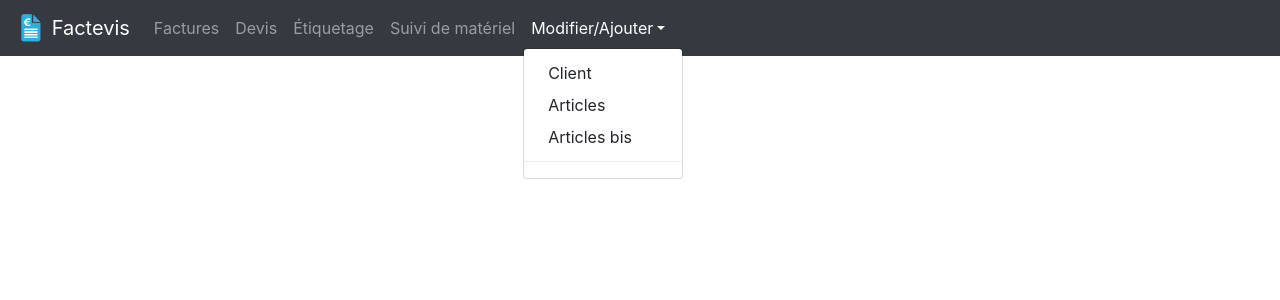
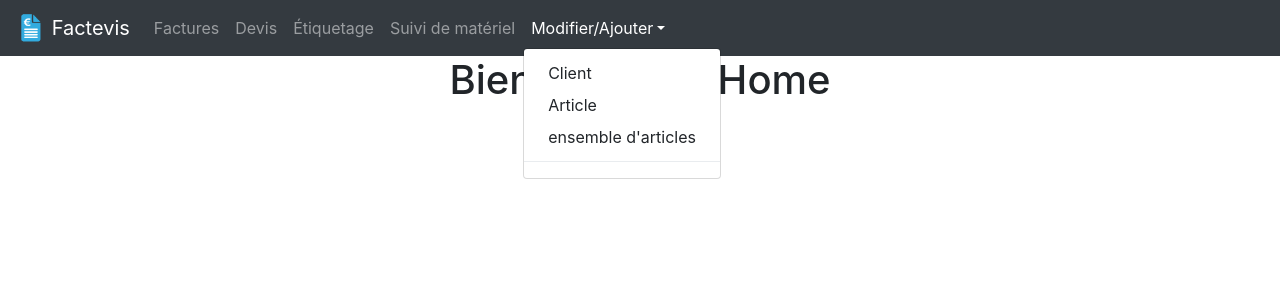
Before and after one commit to miguel-antoons/projet_webdev, a React (Create React App) app in the folder react_code/: page / in a window 1280 px wide. Both pictures are taken after a click on the button "Modifier/Ajouter". Shown: the top 300 px of the page. Built offline with nearby package versions, Linux system fonts and the light colour scheme.

Commit message:
add Routes and Pages

```diff
--- a/react_code/package.json
+++ b/react_code/package.json
@@ -11,6 +11,7 @@
     "react": "^17.0.1",
     "react-bootstrap": "^1.5.2",
     "react-dom": "^17.0.1",
+    "react-router-dom": "^5.2.0",
     "react-scripts": "4.0.3",
     "web-vitals": "^1.1.0"
   },
--- a/react_code/src/App.js
+++ b/react_code/src/App.js
@@ -1,14 +1,47 @@
 import React from 'react';
 import './App.css';
 import 'bootstrap/dist/css/bootstrap.min.css';
+import {BrowserRouter as Router, Switch, Route} from 'react-router-dom'
+
+// Add component
 import Navbar from './components/Navbar/Navbar'
+import Facture from './components/Pages/Facture/Facture'
+import Devis from './components/Pages/Devis/Devis'
+import Etiquetage from './components/Pages/Etiquetage/Etiquetage'
+import Suivi from './components/Pages/Suivi/Suivi'
+import Client from './components/Pages/Ajout_client/Ajout_client'
+import Article from './components/Pages/Ajout_article/Ajout_article'
+import Ensemble from './components/Pages/Ajout_ensemble/Ajout_ensemble'
+
 
 function App() {
   return(
+    <Router>
       <div className="App">
-       <Navbar />
+        <Navbar />
+        <switch>
+          <Route path="/" exact component={Home} />
+          <Route path="/facture" component={Facture} />
+          <Route path="/devis" component={Devis} />
+          <Route path="/etiquetage" component={Etiquetage} />
+          <Route path="/suivi" component={Suivi} />
+          <Route path="/client" component={Client} />
+          <Route path="/article" component={Article} />
+          <Route path="/ensemble" component={Ensemble} />
+        </switch>
       </div>
+    </Router>
+
   );
 }
 
+
+const Home = () => (
+  <div>
+    <h1>Bienvue dans Home</h1>
+  </div>
+)
+
+
+
 export default App;
--- a/react_code/src/components/Navbar/Navbar.js
+++ b/react_code/src/components/Navbar/Navbar.js
@@ -5,7 +5,7 @@ import logoNavbar from "./navbar_logo.png"
 function Navbar() {
     return (
         <BS.Navbar collapseOnSelect expand="lg" bg="dark" variant="dark">
-            <BS.Navbar.Brand href="#home">
+            <BS.Navbar.Brand href="/">
                 <img
                     alt=""
                     src={logoNavbar}
@@ -18,14 +18,14 @@ function Navbar() {
             <BS.Navbar.Toggle aria-controls="responsive-BS.Navbar-BS.Nav"/>
             <BS.Navbar.Collapse id="responsive-BS.Navbar-BS.Nav">
                 <BS.Nav className="mr-auto">
-                    <BS.Nav.Link href="#features">Factures</BS.Nav.Link>
-                    <BS.Nav.Link href="#pricing">Devis</BS.Nav.Link>
-                    <BS.Nav.Link href="#pricing">Étiquetage</BS.Nav.Link>
-                    <BS.Nav.Link href="#pricing">Suivi de matériel</BS.Nav.Link>
+                    <BS.Nav.Link href="/facture">Factures</BS.Nav.Link>
+                    <BS.Nav.Link href="/devis">Devis</BS.Nav.Link>
+                    <BS.Nav.Link href="/etiquetage">Étiquetage</BS.Nav.Link>
+                    <BS.Nav.Link href="/suivi">Suivi de matériel</BS.Nav.Link>
                     <BS.NavDropdown title="Modifier/Ajouter" id="collasible-BS.Nav-dropdown">
-                        <BS.NavDropdown.Item href="#action/3.1">Client</BS.NavDropdown.Item>
-                        <BS.NavDropdown.Item href="#action/3.2">Articles</BS.NavDropdown.Item>
-                        <BS.NavDropdown.Item href="#action/3.3">Articles bis</BS.NavDropdown.Item>
+                        <BS.NavDropdown.Item href="/client">Client</BS.NavDropdown.Item>
+                        <BS.NavDropdown.Item href="/facture">Article</BS.NavDropdown.Item>
+                        <BS.NavDropdown.Item href="/ensemble">ensemble d'articles</BS.NavDropdown.Item>
                         <BS.NavDropdown.Divider/>
                     </BS.NavDropdown>
                 </BS.Nav>
```
Also changed, not shown: 1 other file (tests, documents, lock files or other folders).
